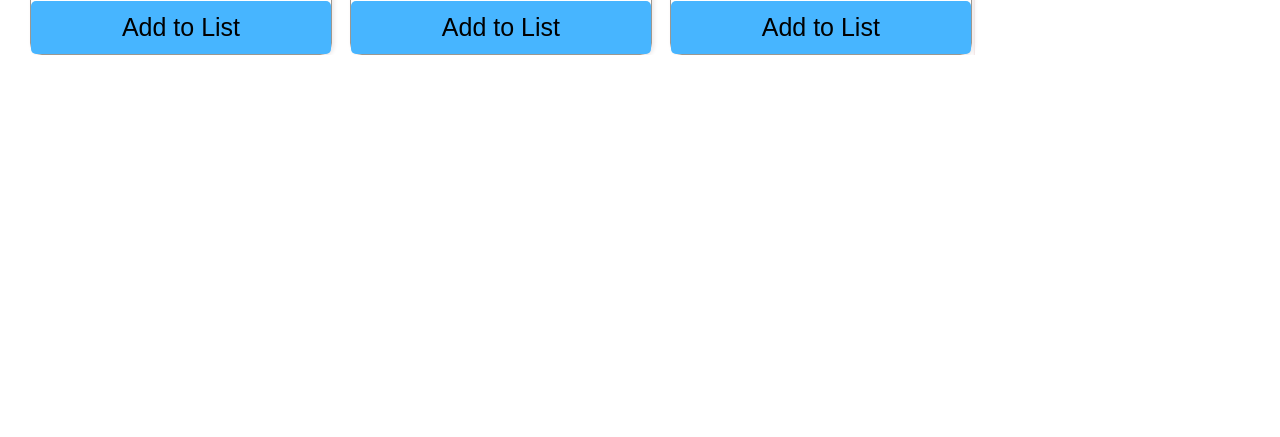
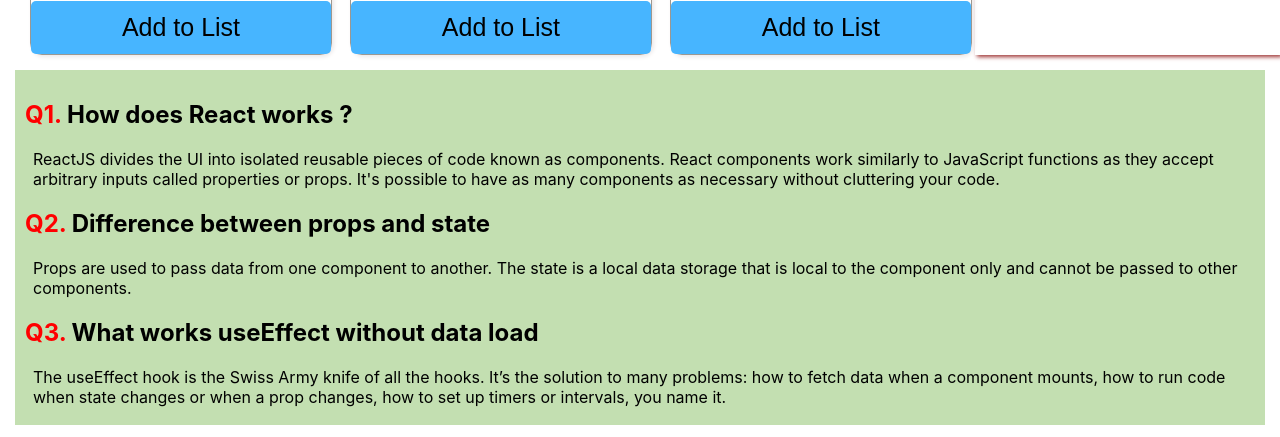
Before and after one commit to rubelrana123/gym-excercise, a React (Create React App) app: page / in a window 1280 px wide. Shown: the part 1093-1530 px from the top of the page. Before the commit the page ends 1148 px from the top, so only its background shows below. Built offline with nearby package versions, Linux system fonts and the light colour scheme.

Commit message:
excercise time calculation aded

```diff
--- a/src/App.js
+++ b/src/App.js
@@ -1,11 +1,13 @@
 
 import "./App"
 import Home from './components/Home/Home';
+import Question from "./components/Question/Question";
 
 function App() {
   return (
     <div className="App">
      <Home></Home>
+     <Question></Question>
     </div>
   );
 }
--- a/src/components/Cart/Cart.js
+++ b/src/components/Cart/Cart.js
@@ -3,6 +3,12 @@
  import "./Cart.css"
 const Cart = ({ cart }) => {
 	console.log(cart);
+
+  let time = 0;
+  for (const eachCart of cart) {
+    time = time + eachCart.time
+  }
+
 	return (
 		<div className=''>
 			{/* profile info */}
@@ -46,7 +52,7 @@
 				<div className='excercise-content'>
 					<div className='excercise-details'>
 						<h2>Excercise-Time </h2>
-						<p>20000s</p>
+						<p>{time}s</p>
 					</div>
 					<div className='excercise-details'>
 						<h2>Break-Time </h2>
--- a/src/components/Question/Question.css
+++ b/src/components/Question/Question.css
@@ -0,0 +1,9 @@
+.question-container {
+  background-color: rgb(195, 223, 177);
+  margin: 15px;
+  padding: 10px;
+}
+
+span {
+  color: red;
+}
--- a/src/components/Question/Question.js
+++ b/src/components/Question/Question.js
@@ -1,12 +1,36 @@
 import React from 'react';
-
+import "./Question.css"
 const Question = () => {
   return (
-    <div>
-
-
-    </div>
-  );
+		<div className='question-container'>
+			<div>
+				<h2><span>Q1.</span> How does React works ?</h2>
+				<p>
+					ReactJS divides the UI into isolated reusable pieces of code known as
+					components. React components work similarly to JavaScript functions as
+					they accept arbitrary inputs called properties or props. It's possible
+					to have as many components as necessary without cluttering your code.
+				</p>
+			</div>
+			<div>
+				<h2><span>Q2.</span> Difference between props and state</h2>
+				<p>
+					Props are used to pass data from one component to another. The state
+					is a local data storage that is local to the component only and cannot
+					be passed to other components.
+				</p>
+			</div>
+			<div>
+				<h2><span>Q3.</span> What works useEffect without data load</h2>
+				<p>
+					The useEffect hook is the Swiss Army knife of all the hooks. It’s the
+					solution to many problems: how to fetch data when a component mounts,
+					how to run code when state changes or when a prop changes, how to set
+					up timers or intervals, you name it.
+				</p>
+			</div>
+		</div>
+	);
 };
 
 export default Question;
```
